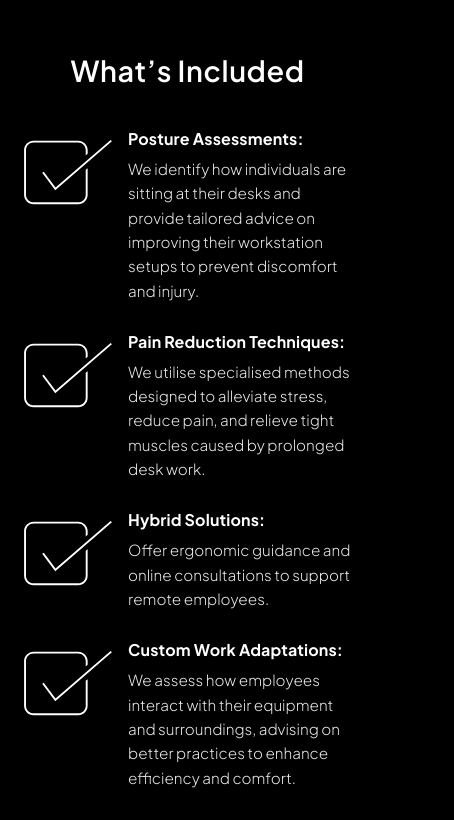
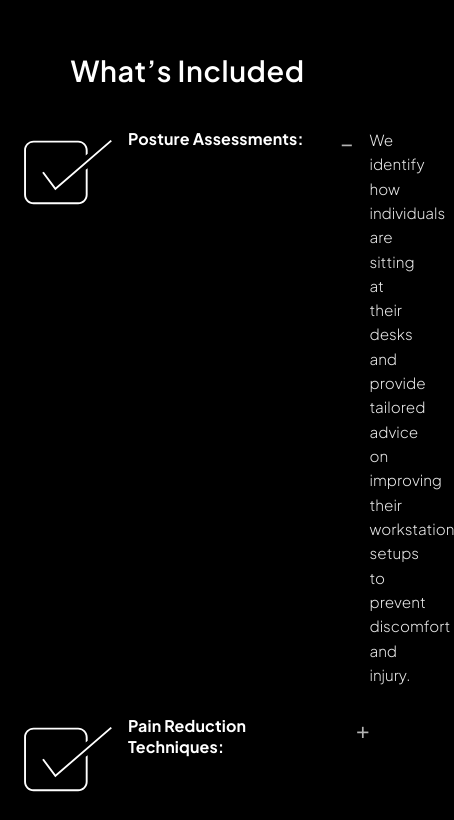
Before and after one commit to federationdesign-design/LHM, a Next.js app: page /corporate in a window 390 px wide. Shown: the part 3000-3820 px from the top of the page, 454 px wide, since content can reach past the window. Built offline with nearby package versions, Linux system fonts and the light colour scheme.

Commit message:
corp home mobile: 'What's Included' accordion (1 open at a time, desktop unchanged)

```diff
--- a/app/corporate/CorporateHomeClient.tsx
+++ b/app/corporate/CorporateHomeClient.tsx
@@ -361,6 +361,7 @@ export default function CorporateHomeClient() {
   const [showAllLegacyGallery, setShowAllLegacyGallery] = useState(false);
   const [showAllTestimonials, setShowAllTestimonials] = useState(false);
   const [modalOpen, setModalOpen] = useState(false);
+  const [openIncluded, setOpenIncluded] = useState<number>(0);
 
   // Mobile carousel state for the testimonials block
   const [activeIdx, setActiveIdx] = useState(0);
@@ -494,20 +495,31 @@ export default function CorporateHomeClient() {
         <section className="corp-included">
           <h2 className="corp-included-heading">What&rsquo;s Included</h2>
           <div className="corp-included-grid">
-            {whatsIncluded.map((item) => (
-              <div key={item.title} className="corp-included-item">
+            {whatsIncluded.map((item, idx) => {
+              const isOpen = openIncluded === idx;
+              return (
+                <div key={item.title} className={`corp-included-item ${isOpen ? 'corp-included-item--open' : 'corp-included-item--closed'}`}>
+                  <button
+                    type="button"
+                    className="corp-included-toggle"
+                    onClick={() => setOpenIncluded(isOpen ? -1 : idx)}
+                    aria-expanded={isOpen}
+                  >
                     <img
                       src="/tick-svg.svg"
                       alt=""
                       className="corp-included-tick"
                       aria-hidden="true"
                     />
+                    <h3 className="corp-included-title">{item.title}</h3>
+                    <span className="corp-included-chevron" aria-hidden="true">{isOpen ? '−' : '+'}</span>
+                  </button>
                   <div className="corp-included-text">
-                  <h3 className="corp-included-title">{item.title}</h3>
                     <p className="corp-included-body">{item.body}</p>
                   </div>
                 </div>
-            ))}
+              );
+            })}
           </div>
         </section>
 
@@ -1313,6 +1325,33 @@ export default function CorporateHomeClient() {
           margin: 0 0 8px;
           letter-spacing: 0.01em;
         }
+        .corp-included-toggle {
+          all: unset;
+          display: flex;
+          align-items: flex-start;
+          gap: 16px;
+          width: 100%;
+          cursor: default;
+        }
+        .corp-included-chevron {
+          margin-left: auto;
+          font-size: 1.4rem;
+          font-weight: 400;
+          color: #ffffff;
+          opacity: 0.7;
+          display: none;
+        }
+        @media (max-width: 1023px) {
+          .corp-included-toggle {
+            cursor: pointer;
+          }
+          .corp-included-chevron {
+            display: block;
+          }
+          .corp-included-item--closed .corp-included-text {
+            display: none;
+          }
+        }
         .corp-included-body {
           font-size: clamp(0.95rem, 1.05vw, 1.05rem);
           font-weight: 300;
```
Lines whose indentation alone changed are shown as unchanged.
